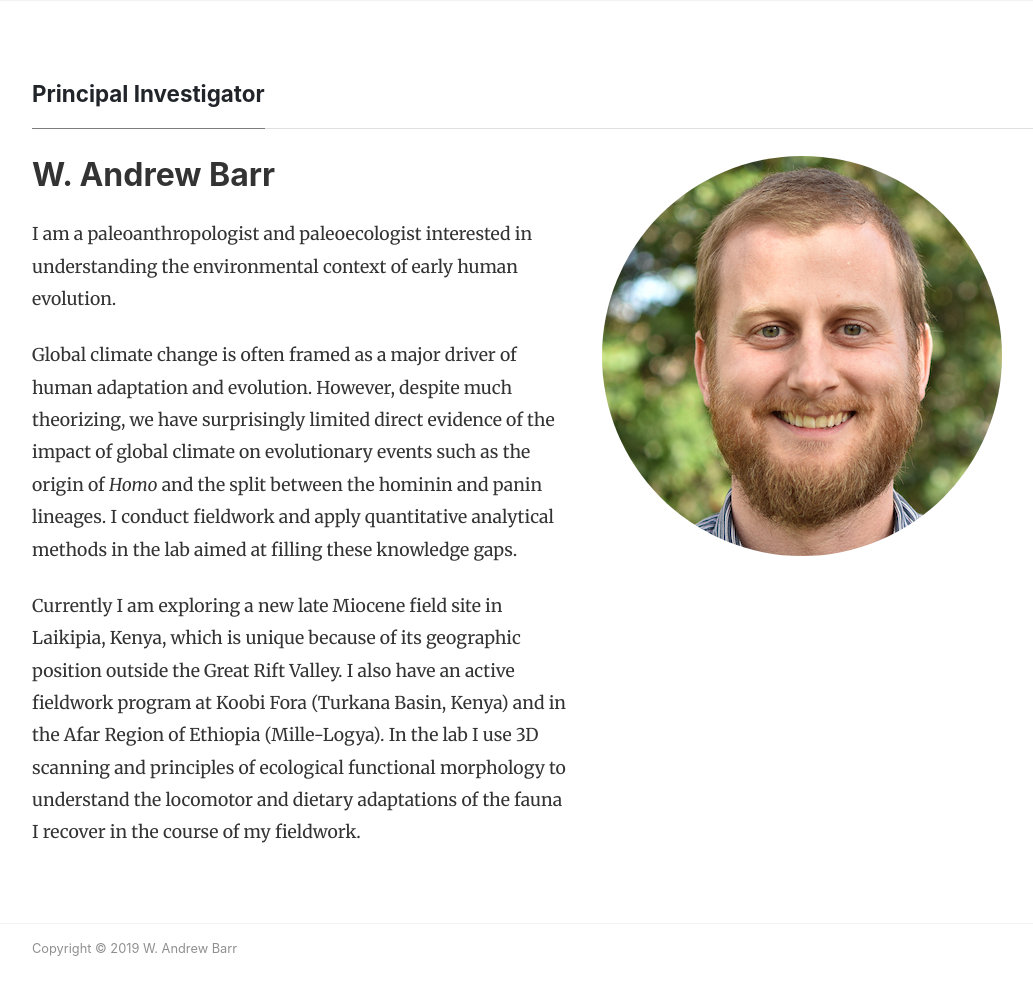
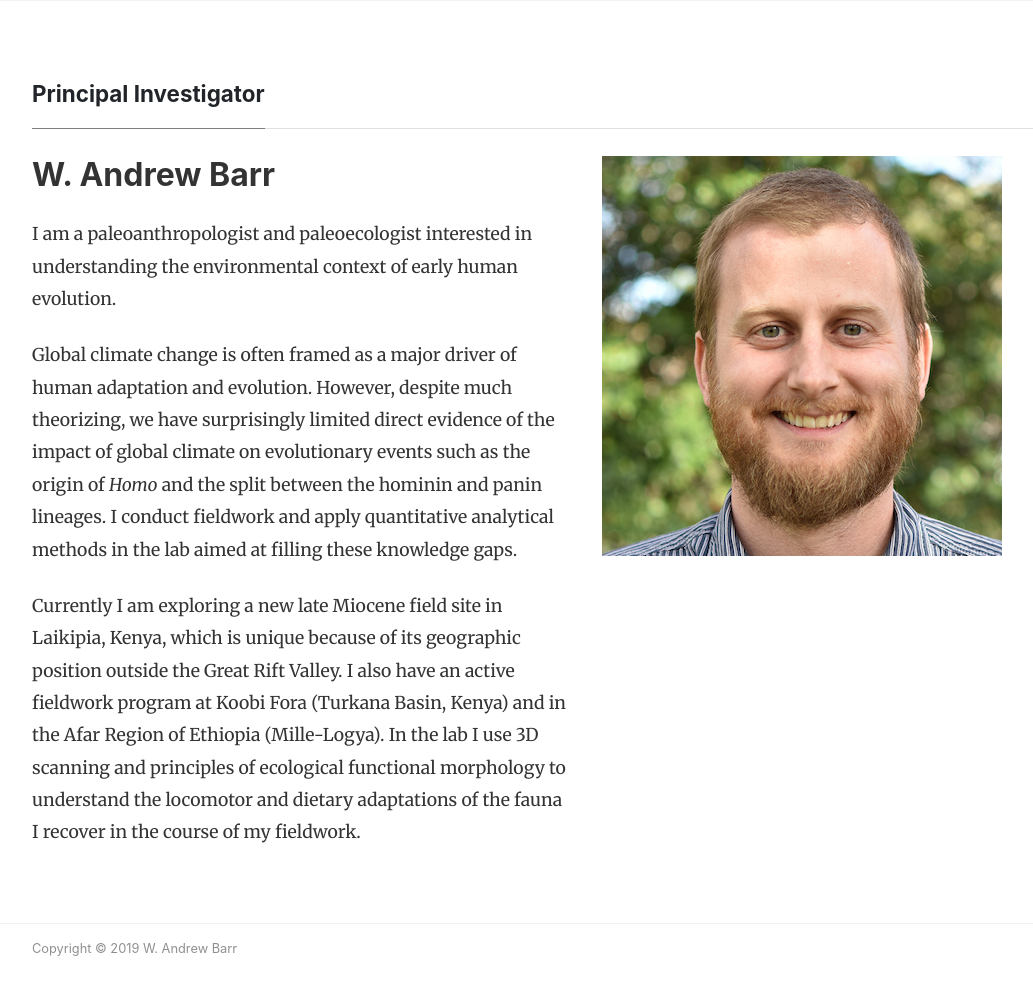
Before and after one commit to wabarr/PAPER, a Jekyll site: the page built from andrew-barr.md, in a window 1280 px wide and 1032 px high. Shown: the top 995 px of the window, without its empty margins (53-1086 px from the left). Built offline with Jekyll 4.4.1, drawn with Linux system fonts in a browser that asks for light colours; nearby versions of some CDN libraries; comment, search, counter and statistics services are not loaded.

Commit message:
image not circle

```diff
--- a/andrew-barr.md
+++ b/andrew-barr.md
@@ -18,7 +18,7 @@
    <p>Currently I am exploring a new  late Miocene field site in Laikipia, Kenya, which is unique because of its geographic position outside the Great Rift Valley. I also have an active fieldwork program at Koobi Fora (Turkana Basin, Kenya) and in the Afar Region of Ethiopia (Mille-Logya). In the lab I use 3D scanning and principles of ecological functional morphology to understand the locomotor and dietary adaptations of the fauna I recover in the course of my fieldwork.</p>
 </div>
 <div class="col-xs-12 col-md-6">
-   <img class="img-fluid rounded-circle" src="{{site.baseurl}}/{{person.headshot}}" alt='{{display_name}}'>
+   <img class="img-fluid" src="{{site.baseurl}}/{{person.headshot}}" alt='{{display_name}}'>
 </div>
 </div>
 {% endfor %}
```
